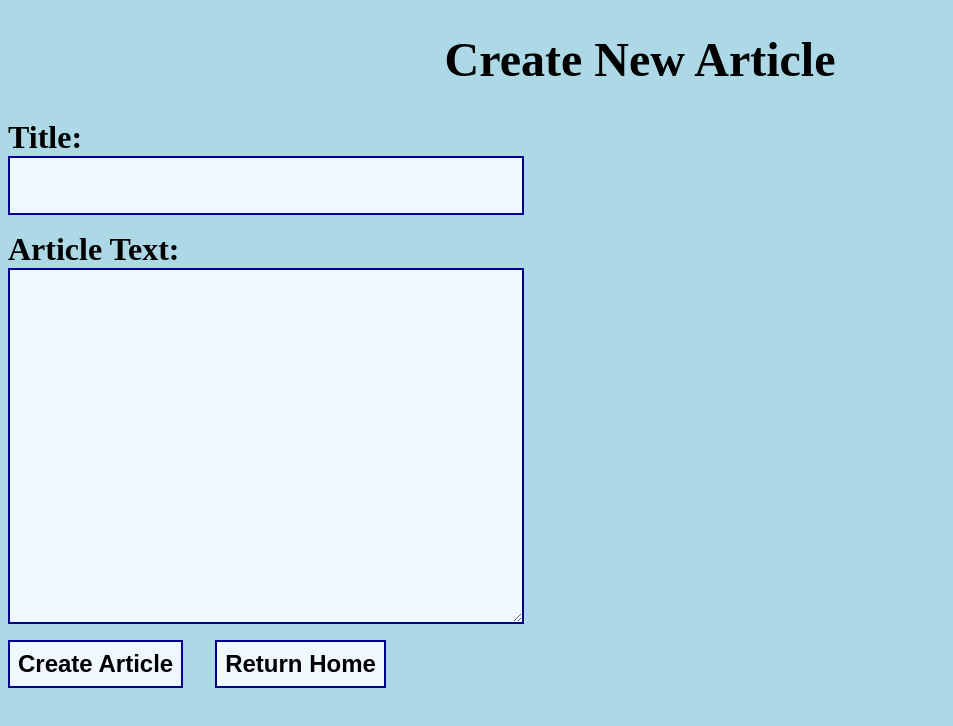
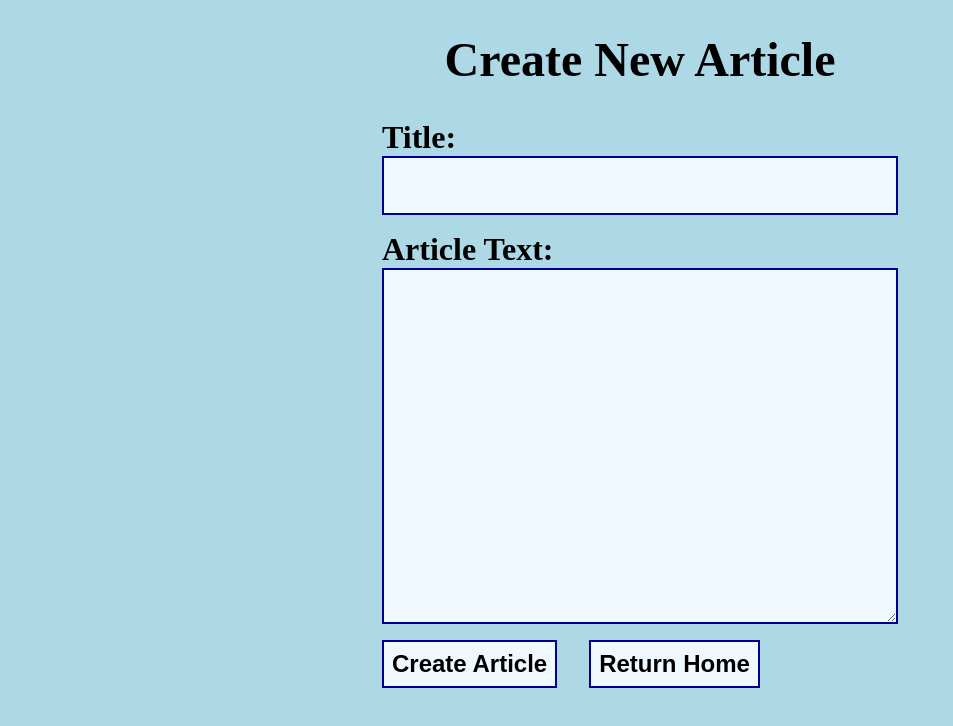
Before and after one commit to Amiriel01/API-Blog-Website, a React (Vite) app in the folder admin/: page /CreateArticle in a window 1280 px wide. Shown: the top 726 px of the page, without its empty margins (0-953 px from the left). Built offline with nearby package versions, Linux system fonts and the light colour scheme.

Commit message:
fixed styling on CreateArticle page

```diff
--- a/admin/src/Article.jsx
+++ b/admin/src/Article.jsx
@@ -58,12 +58,6 @@ export default function Article() {
                     </button>
                 </Link>
             </div>
-            {/* <div id="side-container">
-                    <ArticleUpdate
-                        article={article}
-                        setArticle={setArticle}
-                    /> */}
-            {/* </div > */}
         </>
     )
 }
--- a/admin/src/CreateArticle.jsx
+++ b/admin/src/CreateArticle.jsx
@@ -40,6 +40,7 @@ export default function CreateArticle() {
         <>
             <div>
                 <h1 className="page-title">Create New Article</h1>
+                <div id="flex-form-container">
                     <form className="form-container" onSubmit={handleSubmit}>
                         <div id="label-input-container">
                             <label>Title:</label>
@@ -67,6 +68,7 @@ export default function CreateArticle() {
                         </NavLink>
                     </form>
                 </div>
+            </div>
         </>
     )
 }
```
Lines whose indentation alone changed are shown as unchanged.
